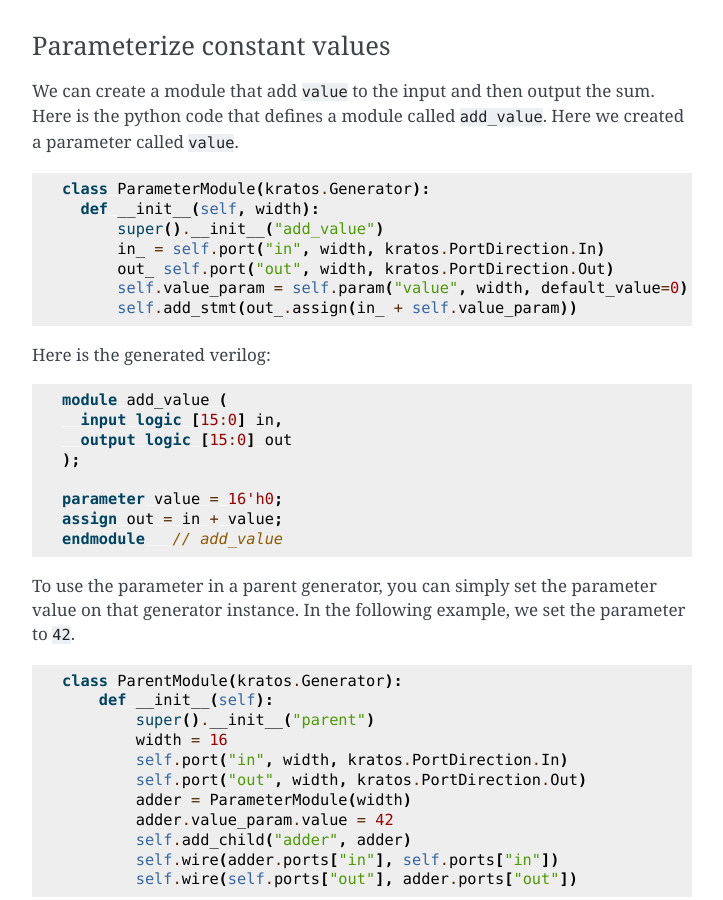
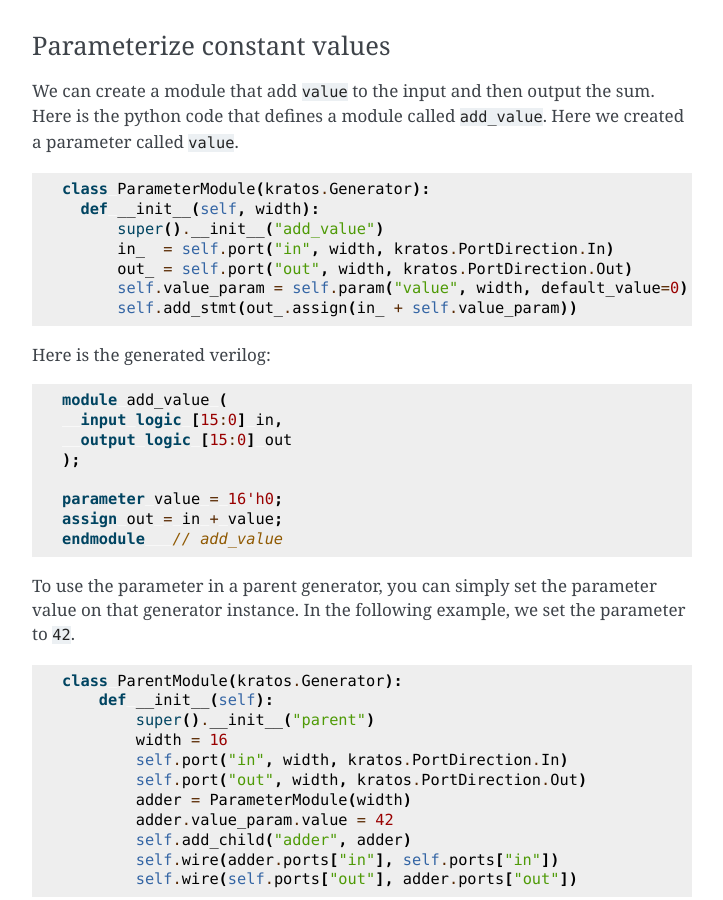
Before and after one commit to Kuree/kratos, a Sphinx documentation site: the page built from docs/advanced/parameter.rst, in a window 1280 px wide and 900 px high, scrolled down 679 px. Shown: the whole window, without its empty margins (388-1111 px from the left). Built offline with Sphinx 7.4.7, drawn with Linux system fonts in a browser that asks for light colours.

Commit message:
Minor typo fix in docs

```diff
--- a/docs/advanced/parameter.rst
+++ b/docs/advanced/parameter.rst
@@ -42,8 +42,8 @@ we created a parameter called ``value``.
   class ParameterModule(kratos.Generator):
     def __init__(self, width):
         super().__init__("add_value")
-        in_ = self.port("in", width, kratos.PortDirection.In)
-        out_ self.port("out", width, kratos.PortDirection.Out)
+        in_  = self.port("in", width, kratos.PortDirection.In)
+        out_ = self.port("out", width, kratos.PortDirection.Out)
         self.value_param = self.param("value", width, default_value=0)
         self.add_stmt(out_.assign(in_ + self.value_param))
 
```
